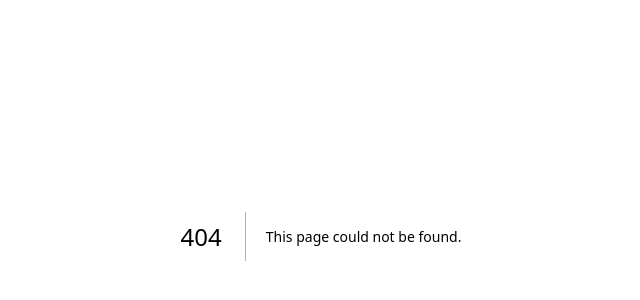
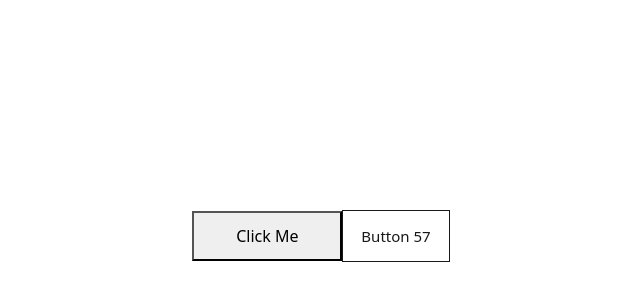
Before and after one commit to Praba31-1993/HelperScreensAndPages, a Next.js app in the folder knowledgeboosterforscreens/: page /animation/hovereffect in a window 1280 px wide. Before the commit this address had no page. Shown: the part 164-464 px from the top of the page, without its empty margins (319-959 px from the left). Built offline with nearby package versions, Linux system fonts and the light colour scheme.

Commit message:
prime and armstrong no

```diff
--- /dev/null
+++ b/knowledgeboosterforscreens/app/animation/hovereffect/hovereffect.css
@@ -0,0 +1,77 @@
+.clickmebtn {
+  width: 150px;
+  height: 50px;
+  transition: background-color 600ms cubic-bezier(0.48, 0, 0.12, 1);
+}
+.clickmebtn::after {
+  content: "Click Me";
+}
+.clickmebtn:hover {
+  background-color: black;
+  color: white;
+  content: "Clicked";
+}
+
+
+.button-57 {
+    position: relative;
+    overflow: hidden;
+    border: 1px solid #18181a;
+    color: #18181a;
+    display: inline-block;
+    font-size: 15px;
+    line-height: 15px;
+    padding: 18px 18px 17px;
+    text-decoration: none;
+    cursor: pointer;
+    background: #fff;
+    user-select: none;
+    -webkit-user-select: none;
+    touch-action: manipulation;
+  }
+
+  .button-57 span:first-child {
+    position: relative;
+    transition: color 600ms cubic-bezier(0.48, 0, 0.12, 1);
+    z-index: 10;
+  }
+
+  .button-57 span:last-child {
+    color: white;
+    display: block;
+    position: absolute;
+    bottom: 0;
+    transition: all 500ms cubic-bezier(0.48, 0, 0.12, 1);
+    z-index: 100;
+    opacity: 0;
+    top: 50%;
+    left: 50%;
+    transform: translateY(225%) translateX(-50%);
+    height: 14px;
+    line-height: 13px;
+  }
+
+  .button-57:after {
+    content: "";
+    position: absolute;
+    bottom: -50%;
+    left: 0;
+    width: 100%;
+    height: 100%;
+    background-color: black;
+    transform-origin: bottom center;
+    transition: transform 600ms cubic-bezier(0.48, 0, 0.12, 1);
+    transform: skewY(9.3deg) scaleY(0);
+    z-index: 50;
+  }
+
+  .button-57:hover:after {
+    transform-origin: bottom center;
+    transform: skewY(9.3deg) scaleY(2);
+  }
+
+  .button-57:hover span:last-child {
+    transform: translateX(-50%) translateY(-100%);
+    opacity: 1;
+    transition: all 900ms cubic-bezier(0.48, 0, 0.12, 1);
+  }
--- /dev/null
+++ b/knowledgeboosterforscreens/app/animation/hovereffect/page.tsx
@@ -0,0 +1,18 @@
+import React from "react";
+import './hovereffect.css'
+
+
+function ButtonHoverEffect() {
+  return (
+    <div className="d-flex align-items-center justify-content-center " style={{height:'100vh'}}>
+      <button className="clickmebtn">
+
+        </button>
+
+        <button className="button-57" role="button"><span className="text">Button 57</span><span>Alternate text</span></button>
+
+    </div>
+  );
+}
+
+export default ButtonHoverEffect;
```
Also changed, not shown: knowledgeboosterforscreens/app/additionsubtraction/page.tsx (added, +85 -0 lines), knowledgeboosterforscreens/app/primenoarmstrongno/page.tsx (added, +75 -0 lines).
